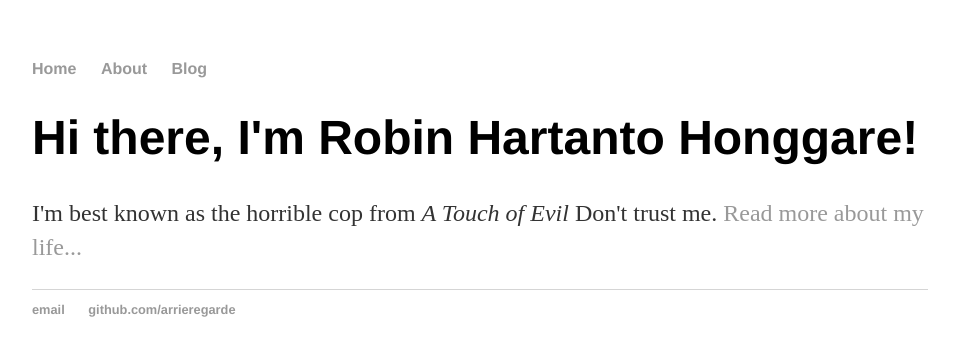
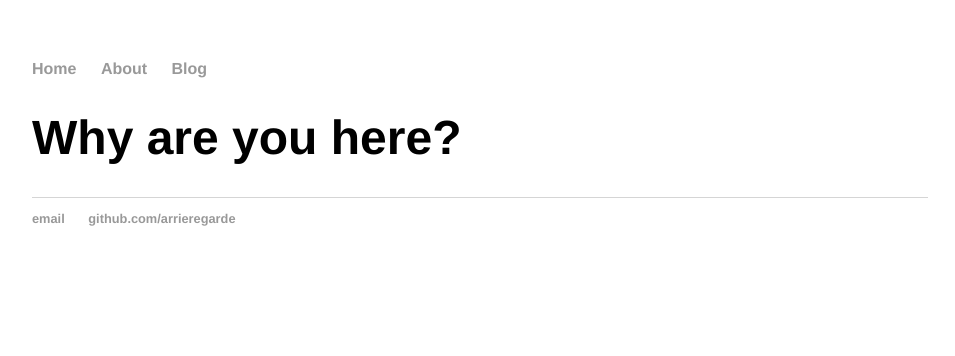
Before and after one commit to arrieregarde/arrieregarde.github.io, a Jekyll site: the page built from index.html, in a window 1280 px wide. Shown: the top 356 px of the page, without its empty margins (160-1115 px from the left). Built offline with Jekyll 4.4.1, drawn with Linux system fonts in a browser that asks for light colours.

Commit message:
Update index.html

```diff
--- a/index.html
+++ b/index.html
@@ -3,6 +3,5 @@ layout: default
 title: 365 Days of Reading Wanderingly
 ---
 <div class="blurb">
-	<h1>Hi there, I'm Robin Hartanto Honggare!</h1>
-	<p>I'm best known as the horrible cop from <em>A Touch of Evil</em> Don't trust me. <a href="/about">Read more about my life...</a></p>
+	<h1>Why are you here?</h1>
 </div><!-- /.blurb -->
```
